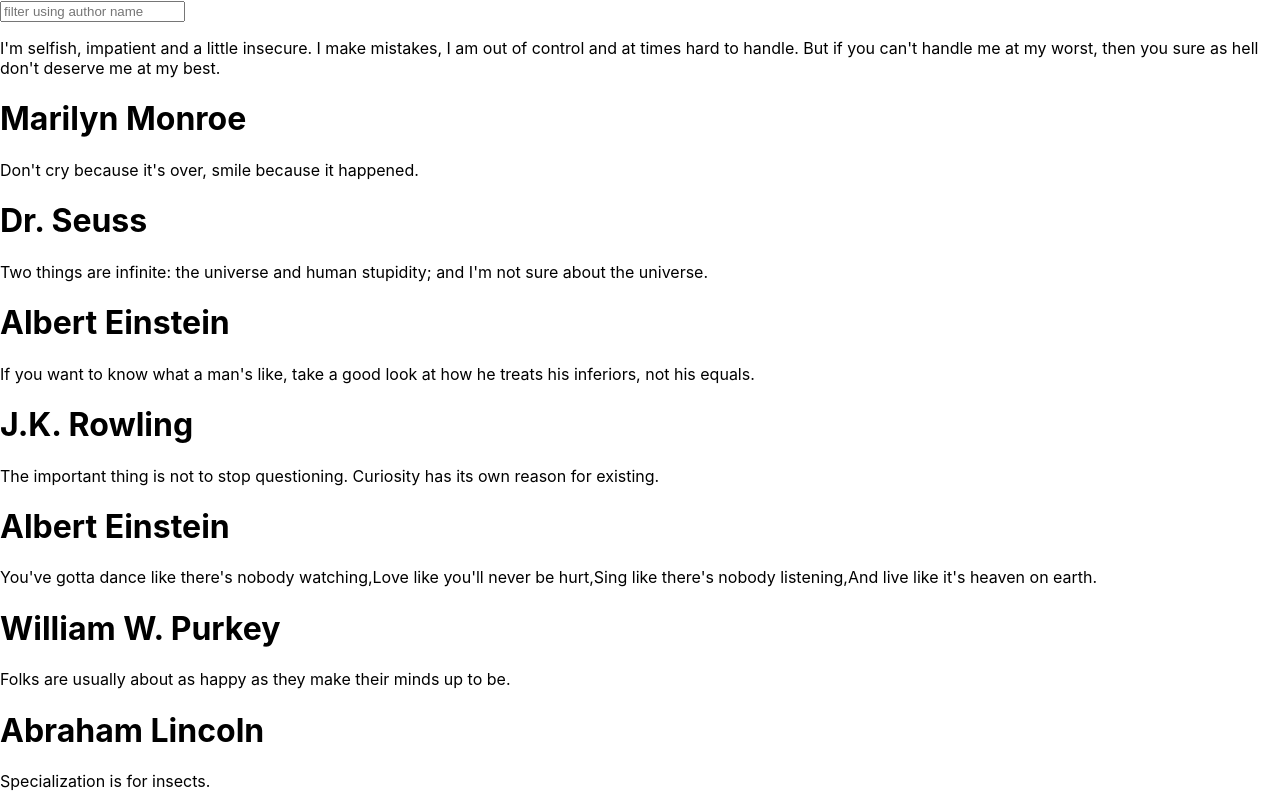
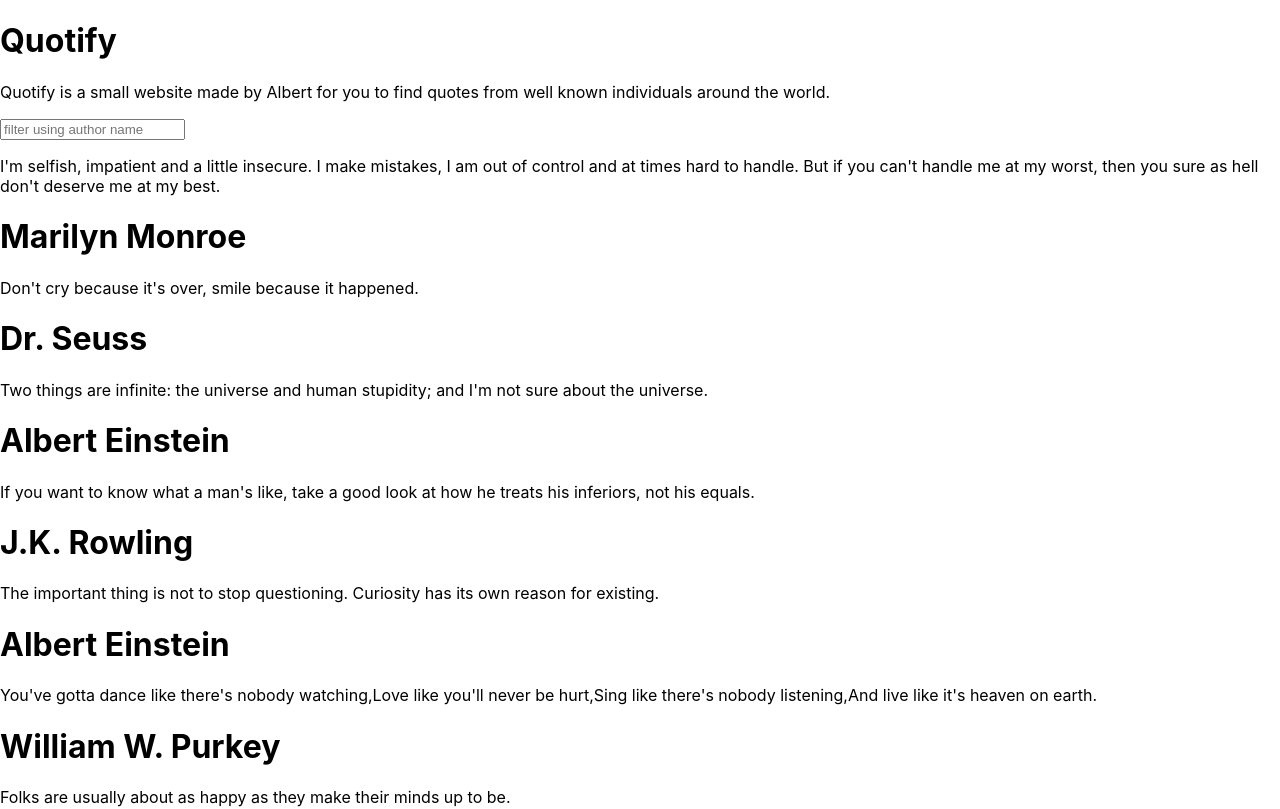
Before and after one commit to ndegealbert/Quotify, a React (Create React App) app: page / in a window 1280 px wide. Shown: the top 809 px of the page. Built offline with nearby package versions, Linux system fonts and the light colour scheme.

Commit message:
add some styling

```diff
--- a/src/componet/quotify.js
+++ b/src/componet/quotify.js
@@ -1,10 +1,28 @@
 import  React,{useState,useEffect} from  'react'
 import  quote  from  "./../json/quote.json"
 import  author  from  "./../json/authors.json"
+import  {Grid }  from  '@material-ui/core'
+import { makeStyles } from '@material-ui/core/styles';
+import Paper from '@material-ui/core/Paper';
+
+const useStyles = makeStyles((theme) => ({
+    root: {
+      display: 'flex',
+      flexWrap: 'wrap',
+      '& > *': {
+        margin: theme.spacing(1),
+        width: theme.spacing(16),
+        height: theme.spacing(16),
+      },
+    },
+  }));
+
+
 
 export default  function  Quotify(){
+
+    const classes = useStyles();
     const [searchTerm,SetTerm] =  useState("")
-
     let quoteList= []
     //get QuoteList
     function getQuoteList(){
@@ -16,7 +34,6 @@ export default  function  Quotify(){
                 })
             }
         }
-
 getQuoteList()
     const [quoteLists,SetQuoteList] =  useState([...quoteList])
     useEffect(() => {
@@ -24,8 +41,6 @@ getQuoteList()
             console.log("Run")
             SetQuoteList([...quoteList])
         }
-
-
         return () => {
 
            // cleanup
@@ -34,8 +49,6 @@ getQuoteList()
 
     //setTheArray([...theArray, newElement]);
    // setNames(names => [...names, newName])
-
-
 //Filter the QuoteList
 function Filter(event){
         event.preventDefault()
@@ -50,50 +63,31 @@ function Filter(event){
             return quote.author.toLowerCase().includes(text[i])
 
             }
-
-
-
-
-
         })
             SetQuoteList([...update])
-
-
-
-
-
-
 }
-
-
-
-
-    // let test = quoteLists.filter(quote =>{
-    //     return quote.author.includes('M')
-    // })
-    // console.log(test)
-
-
-
-console.log(searchTerm)
-
-console.log(quoteLists)
-//console.log(quoteList)
-return <div>
-    <form>
-    <input type="text"  onChange={Filter} placeholder="filter using author name"/>
-
-    </form>
-
-    {
+//console.log(searchTerm) //Used for testing when  developing
+//console.log(quoteLists)
+return <Grid container >
+        <Grid item xs={12} spacing={2}>
+            <h1>Quotify</h1>
+        <p>Quotify is a small website made by Albert for you to find quotes from well known individuals around the world.</p>
+         <form>
+            <input type="text"  onChange={Filter} placeholder="filter using author name"/>
+        </form>
+        </Grid>
+        <Grid container >
+        <Grid item xs={12} >
+        {
         quoteLists.map(q=>(
             <div>
             <p>{q.quote}</p>
             <h1> {q.author} </h1>
             </div>
 
-        ))
-    }
+        ))}
+        </Grid>
+    </Grid>
 
-</div>
-}
+    </Grid>
+ }
```
